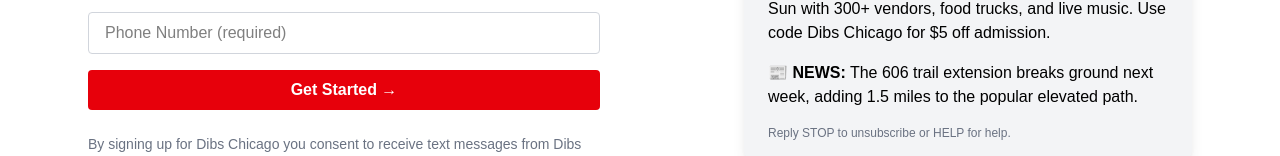
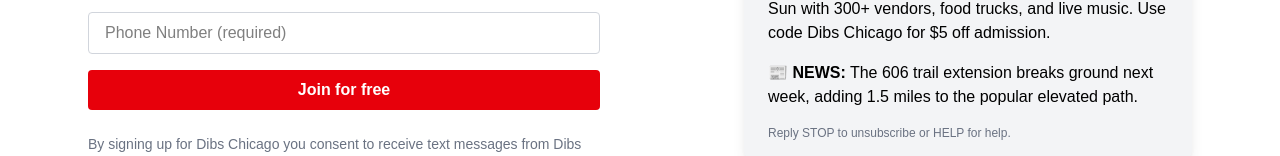
Before and after one commit to xuandy123/event-app, a Next.js app: page / in a window 1280 px wide. Shown: the part 464-620 px from the top of the page. Built offline with nearby package versions, Linux system fonts and the light colour scheme.

Commit message:
Change button text

```diff
--- a/src/app/components/SubscriptionForm.tsx
+++ b/src/app/components/SubscriptionForm.tsx
@@ -58,7 +58,7 @@
         type="submit"
         className="w-full bg-red-600 text-white py-2 rounded font-semibold hover:bg-red-700 hover:cursor-pointer"
       >
-        Get Started →
+        Join for free
       </button>
 
       {submitted && <p className="text-green-600">You&apos;re subscribed!</p>}
```
